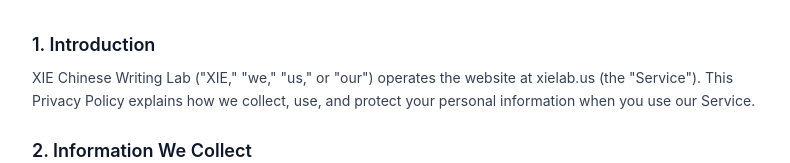
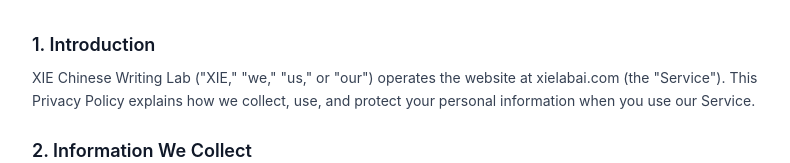
Before and after one commit to binyanglc/essay-class, a Next.js app: page /privacy in a window 1280 px wide. Shown: the part 170-333 px from the top of the page, without its empty margins (240-1030 px from the left). Built offline with nearby package versions, Linux system fonts and the light colour scheme.

Commit message:
Update privacy policy domain to xielabai.com
Made-with: Cursor

```diff
--- a/src/app/privacy/page.tsx
+++ b/src/app/privacy/page.tsx
@@ -19,7 +19,7 @@ export default function PrivacyPolicy() {
           <section>
             <h2 className="text-lg font-semibold text-gray-900 mb-2">1. Introduction</h2>
             <p>
-              XIE Chinese Writing Lab (&quot;XIE,&quot; &quot;we,&quot; &quot;us,&quot; or &quot;our&quot;) operates the website at xielab.us (the &quot;Service&quot;).
+              XIE Chinese Writing Lab (&quot;XIE,&quot; &quot;we,&quot; &quot;us,&quot; or &quot;our&quot;) operates the website at xielabai.com (the &quot;Service&quot;).
               This Privacy Policy explains how we collect, use, and protect your personal information when you use our Service.
             </p>
           </section>
```
